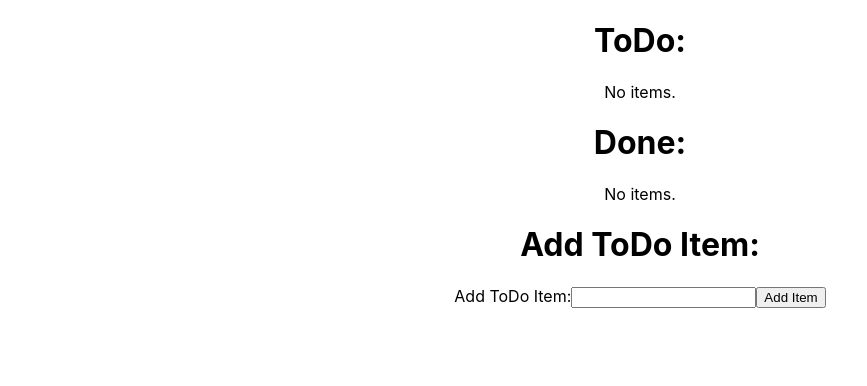
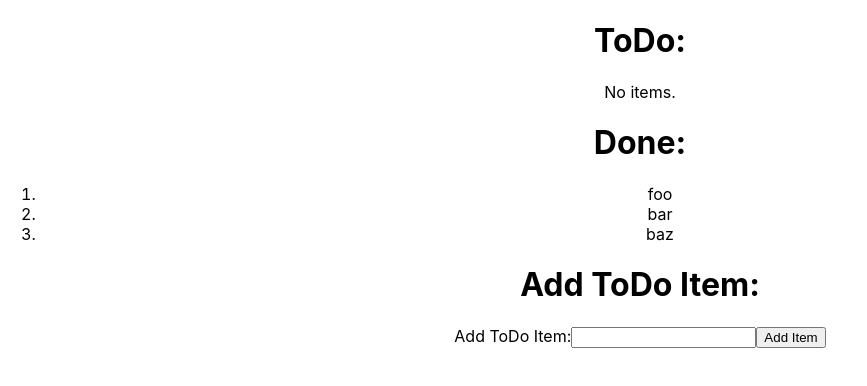
Before and after one commit to xbgbtx/-frontend-framework-todo-test-react, a React (Create React App) app: page / in a window 1280 px wide. Shown: the top 386 px of the page, without its empty margins (0-867 px from the left). Built offline with nearby package versions, Linux system fonts and the light colour scheme.

Commit message:
Functional list display

```diff
--- a/src/App.js
+++ b/src/App.js
@@ -3,42 +3,45 @@ import React from "react";
 
 function App() {
 
-    //Todo: create data here and listen for events
+    let todo_items = [];
+    let done_items = [ "foo", "bar", "baz" ];
 
     return (
         <div className="App">
-            <ListDisplay list_name="ToDo" />
-            <ListDisplay list_name="Done" />
+        <ListDisplay list_name="ToDo" list_items={todo_items} />
+        <ListDisplay list_name="Done" list_items={done_items} />
             <TodoItemForm />
         </div>
     );
 }
 
-class ListDisplay extends React.Component
+const ListDisplay = ({ list_name, list_items }) =>
 {
-    constructor ( props )
+    const render_items = () =>
     {
-        super ( props );
-        this.name = props.list_name;
-        this.items = [];
-    }
+        if ( list_items.length === 0 )
+            return (<p>No items.</p>);
 
-    render()
-    {
+        let list_html = list_items.map ( (item, idx) => (
+            <li key={(idx+1).toString()}>
+                {item}
+            </li>
+        ));
+
         return (
-            <div>
-                <h1>{this.name}:</h1>
-                {this.render_items ()}
-            </div>
+            <ol>
+                {list_html}
+            </ol>
         );
     }
 
-    render_items ()
-    {
-        if ( this.items.length === 0 )
-            return (<p>No items.</p>);
-        return (<p>Formatted list</p>);
-    }
+    return (
+        <div>
+            <h1>{list_name}:</h1>
+            {render_items ()}
+        </div>
+    );
+
 }
 
 class TodoItemForm extends React.Component
```
